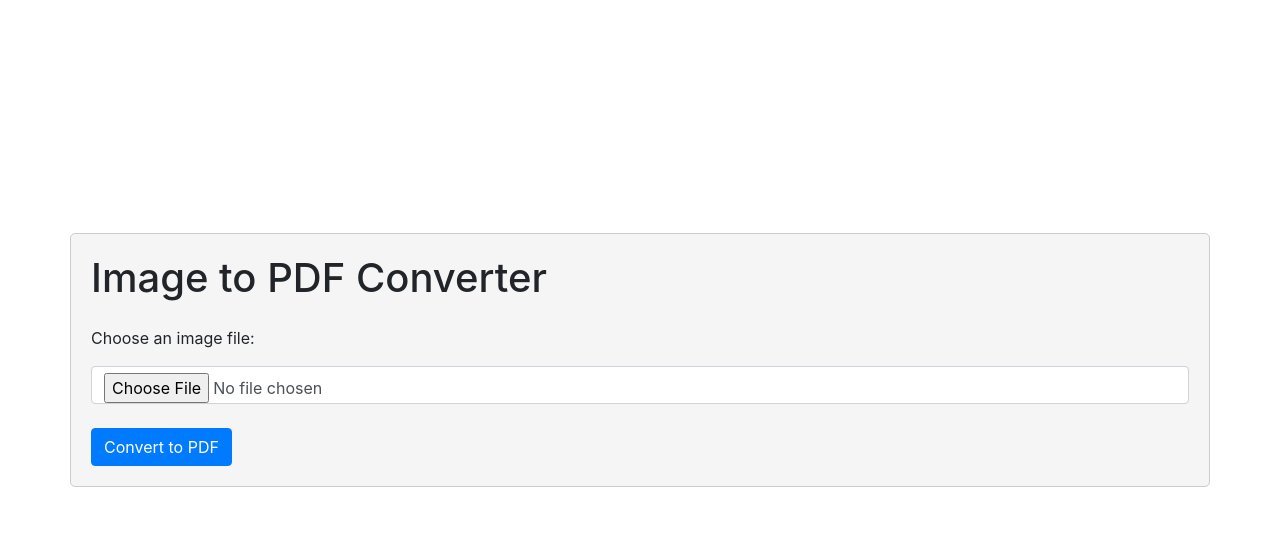
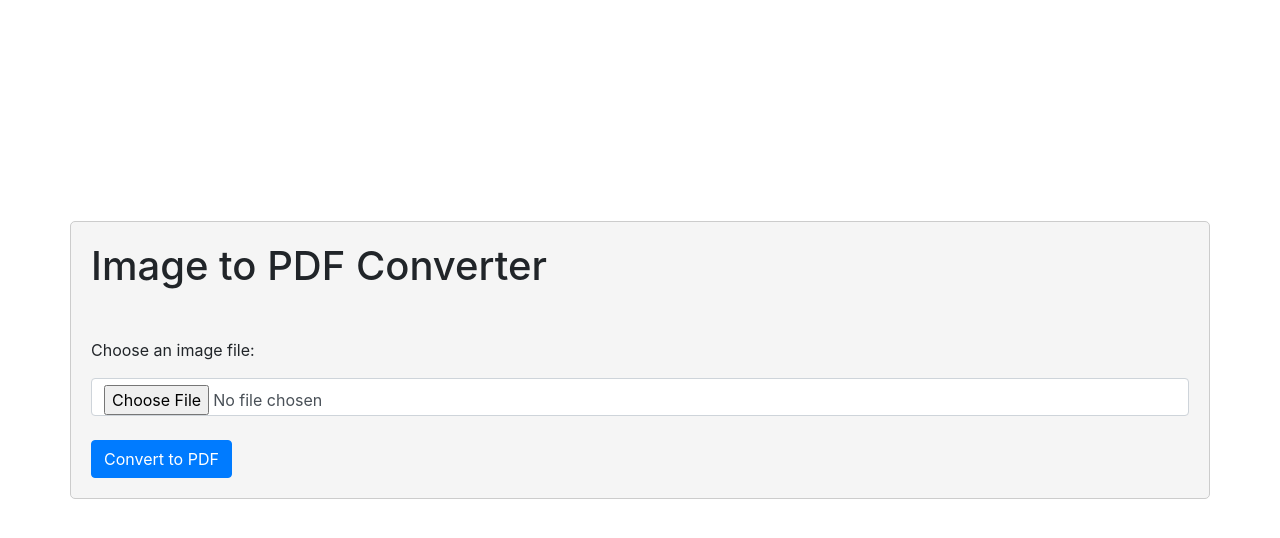
Before and after one commit to fahadnaeem876/fahad786, a Flask app: page /imageconverter/ in a window 1280 px wide. Shown: the top 538 px of the page. Run offline with Flask 3, Linux system fonts and the light colour scheme; some libraries are stand-ins or nearby versions.

Commit message:
initial commit

```diff
--- a/templates/imageconverter.html
+++ b/templates/imageconverter.html
@@ -28,7 +28,7 @@
 
 <div class="container ">
 
-            <h1 class="card-title mb-4">Image to PDF Converter</h1>
+            <h1 class="card-title mb-5">Image to PDF Converter</h1>
             <!-- Additional Form Provided -->
             <form action="/imageconverter" method="post" enctype="multipart/form-data">
                 <div class="mb-3">
```
